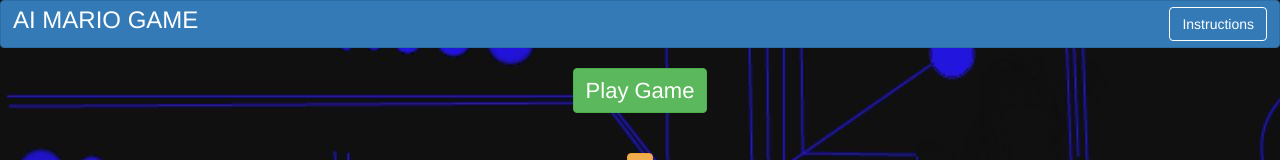
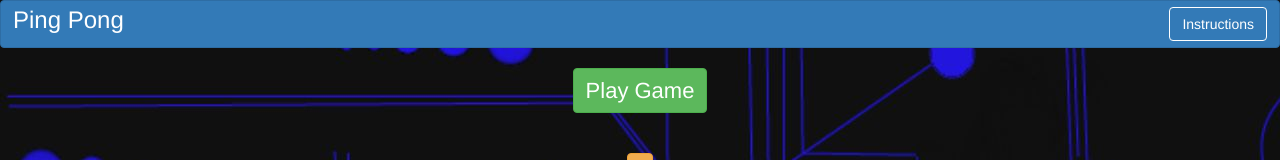
Before and after one commit to Aalia09/Project-138, a plain HTML site: page index.html in a window 1280 px wide. Shown: the top 160 px of the page. Drawn offline with nearby package versions, Linux system fonts and the light colour scheme; some packages are replaced by stand-ins of ours.

Commit message:
Add files via upload

```diff
--- a/index.html
+++ b/index.html
@@ -17,7 +17,7 @@
     <body background="background1.jpg">
         <center>
           <div class="btn btn-primary heading">
-            <h3>AI MARIO GAME</h3>
+            <h3>Ping Pong</h3>
             <button class="btn btn-primary" data-toggle = "modal" data-target="#mymodal">Instructions</button>
           </div>
           <br><br>
```
